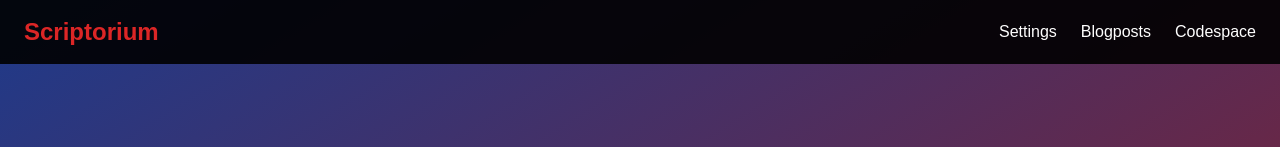
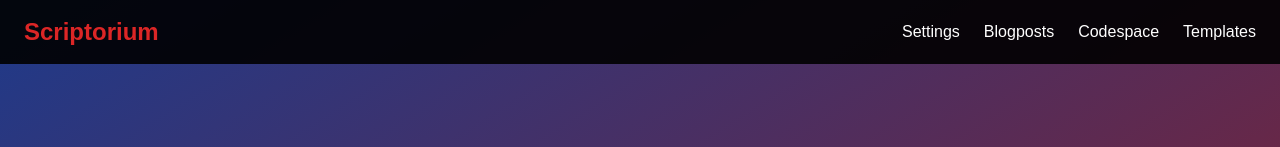
Before and after one commit to davidzheglov/Scriptorium_Project, a Next.js app in the folder PP2/my-app/: page / in a window 1280 px wide. Shown: the top 147 px of the page. Built offline with nearby package versions, Linux system fonts and the light colour scheme.

Commit message:
Added the Templates navbar

```diff
--- a/PP2/my-app/components/Navbar.tsx
+++ b/PP2/my-app/components/Navbar.tsx
@@ -30,6 +30,12 @@ export default function Navbar() {
         >
           Codespace
         </button>
+        <button
+          onClick={() => router.push('/settings')}
+          className="text-white hover:text-red-600"
+        >
+          Templates
+        </button>
       </div>
     </nav>
   );
```
